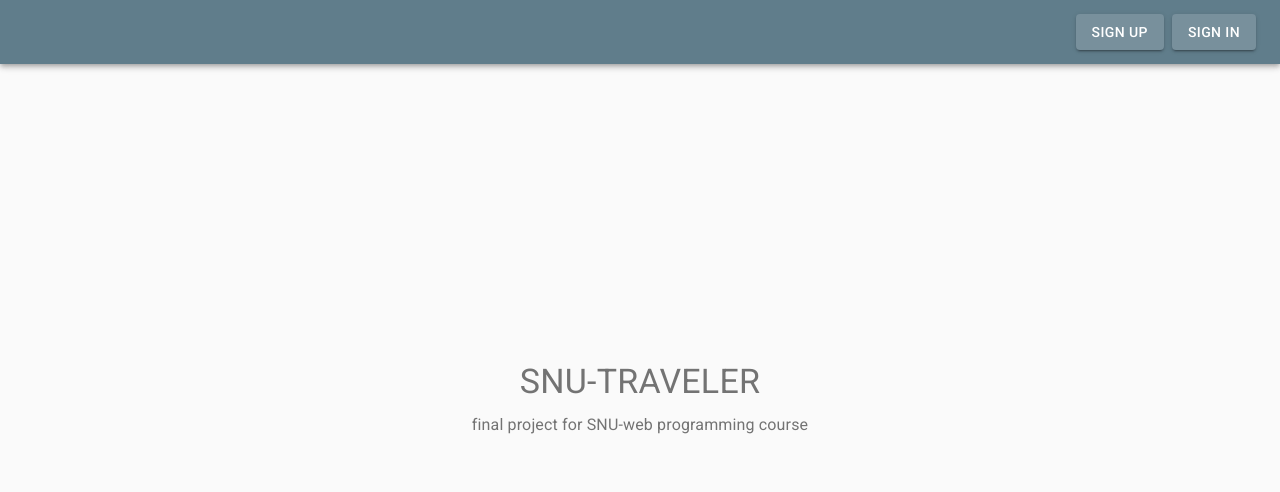
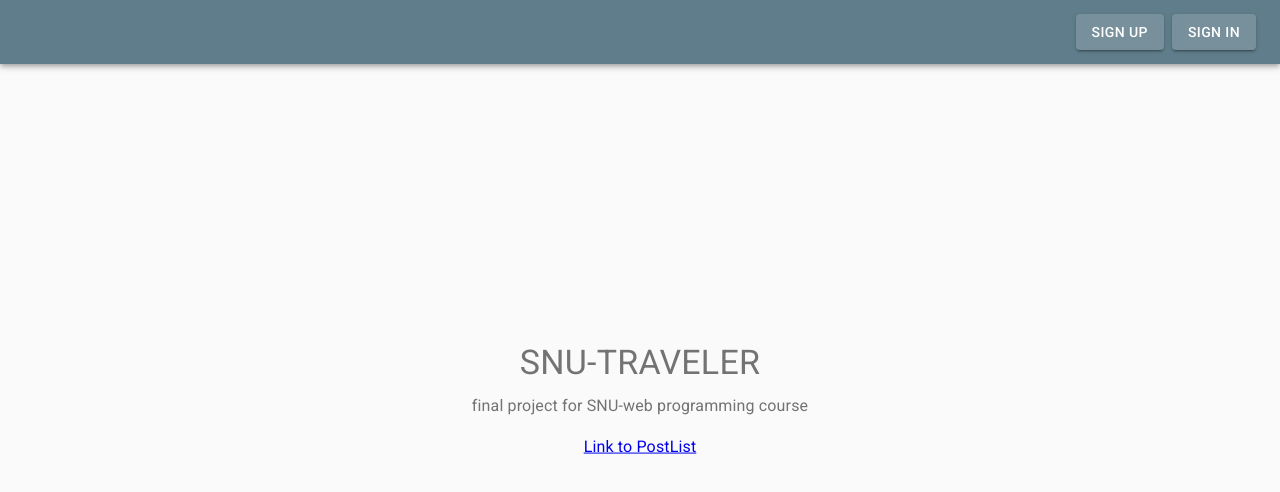
Before and after one commit to jinhee-ginny/SNU-traveler, a React (Create React App) app: page / in a window 1280 px wide. Shown: the top 492 px of the page. Built offline with nearby package versions, Linux system fonts and the light colour scheme; no server answers.

Commit message:
add link to postlist

```diff
--- a/src/components/EmptyState/EmptyState.js
+++ b/src/components/EmptyState/EmptyState.js
@@ -7,6 +7,8 @@ import { withStyles } from '@material-ui/core/styles';
 import Box from '@material-ui/core/Box';
 import SvgIcon from '@material-ui/core/SvgIcon';
 import Typography from '@material-ui/core/Typography';
+
+import { Link } from 'react-router-dom';
 
 const styles = (theme) => ({
   center: {
@@ -19,6 +21,10 @@ const styles = (theme) => ({
 
   icon: {
     fontSize: theme.spacing(12)
+  },
+
+  button: {
+    fontSize: theme.spacing(2),
   }
 });
 
@@ -70,7 +76,7 @@ class EmptyState extends Component {
     const { classes } = this.props;
 
     // Properties
-    const { icon, title, description, button } = this.props;
+    const { icon, title, description, button, buttonLink } = this.props;
 
     return (
       <div className={classes.center}>
@@ -95,8 +101,8 @@ class EmptyState extends Component {
         }
 
         {button &&
-          <Box>
-            {button}
+          <Box className={classes.button}>
+            <Link to={buttonLink}>{button}</Link>
           </Box>
         }
       </div>
--- a/src/components/HomeContent/HomeContent.js
+++ b/src/components/HomeContent/HomeContent.js
@@ -47,6 +47,8 @@ class HomeContent extends Component {
       <EmptyState
         title={process.env.REACT_APP_NAME}
         description="final project for SNU-web programming course"
+        button="Link to PostList"
+        buttonLink="/posts"
       />
     );
   }
```
